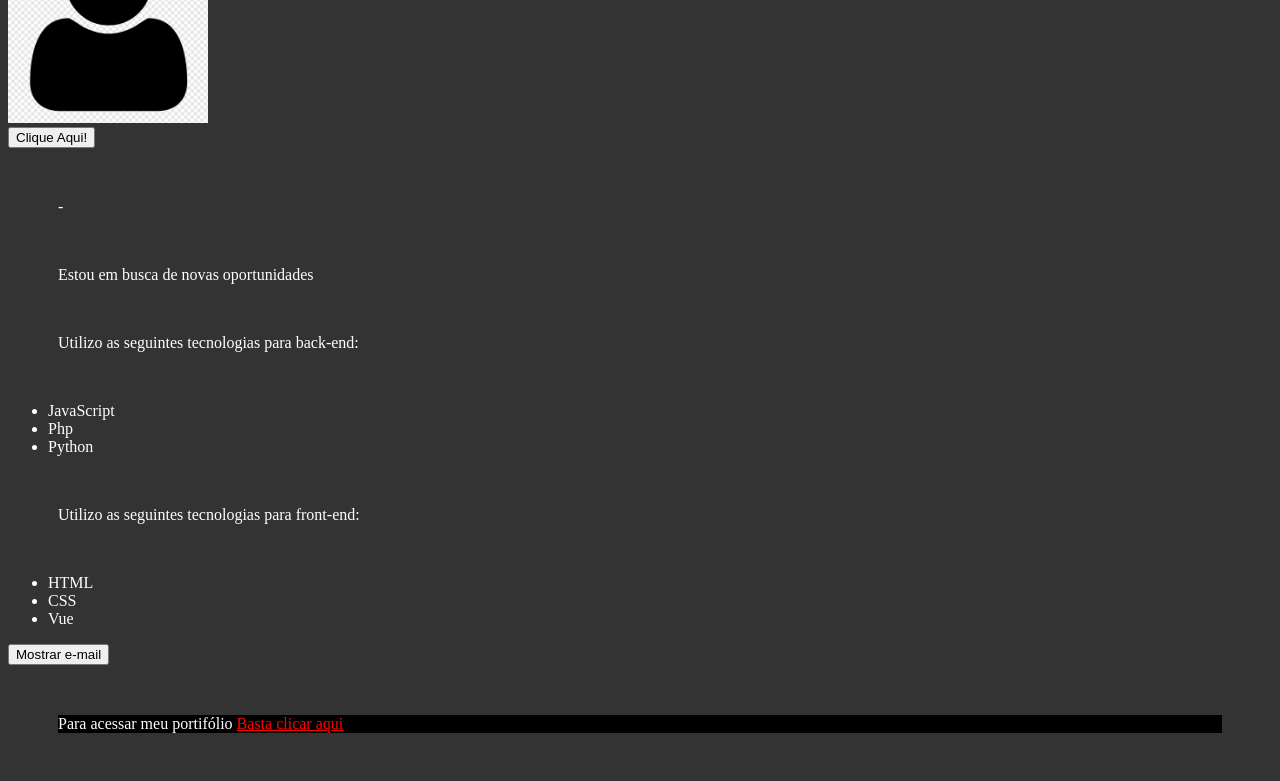
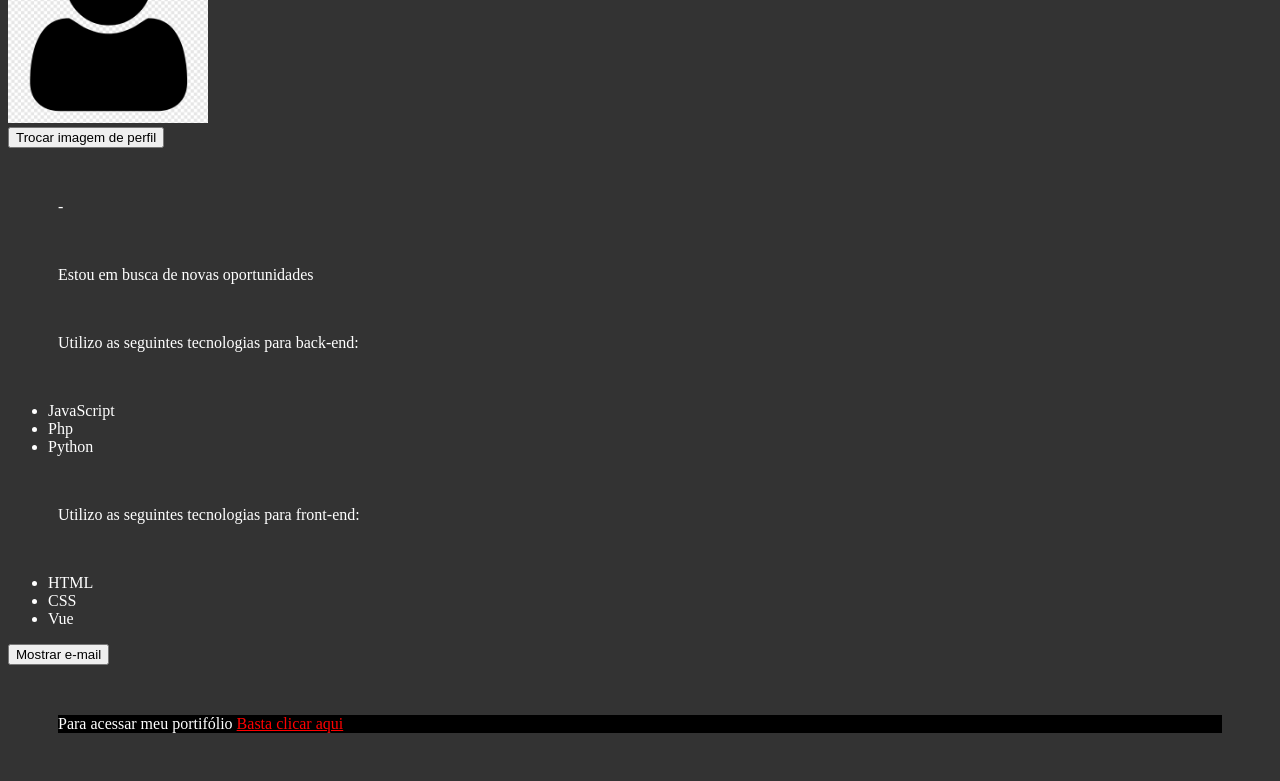
Before and after one commit to qpenta/Vue-3, a Vue app: page / in a window 1280 px wide. Shown: the part 1360-2141 px from the top of the page. Built offline with nearby package versions, Linux system fonts and the light colour scheme.

Commit message:
feat: use emit

```diff
--- /dev/null
+++ b/src/components/MudarImagem.vue
@@ -0,0 +1,12 @@
+<template>
+  <div>
+    <button @click="$emit('mudarImagem')">Trocar imagem de perfil</button>
+  </div>
+</template>
+
+<script>
+export default {
+  name: "MudarImagem",
+  emits: ["mudarImagem"],
+};
+</script>
--- a/src/components/ThePicture.vue
+++ b/src/components/ThePicture.vue
@@ -1,15 +1,17 @@
 <template>
   <img :src="avatar" :alt="descricao" />
-  <TheReutilizacao />
+  <MudarImagem @mudar-imagem="trocarImagem" />
 </template>
 
 <script>
-import TheReutilizacao from "./TheReutilizacao";
+// import TheReutilizacao from "./TheReutilizacao";
+import MudarImagem from "./MudarImagem.vue";
 
 export default {
   name: "ThePicture",
   components: {
-    TheReutilizacao,
+    // TheReutilizacao,
+    MudarImagem,
   },
   data() {
     return {
@@ -17,5 +19,16 @@
       descricao: "Yago Batista",
     };
   },
+  methods: {
+    trocarImagem() {
+      this.avatar = "/img/avatar2.png";
+    },
+  },
 };
 </script>
+
+<style>
+img {
+  max-width: 200px;
+}
+</style>
```
Also changed, not shown: public/img/avatar2.png (added).
